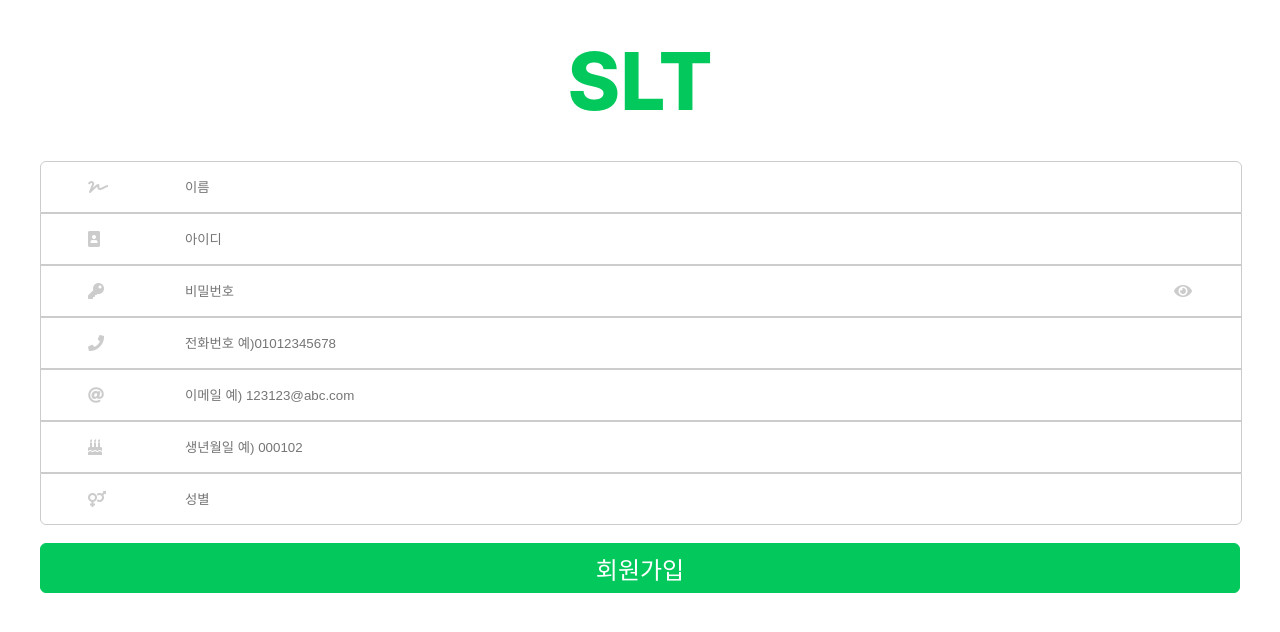
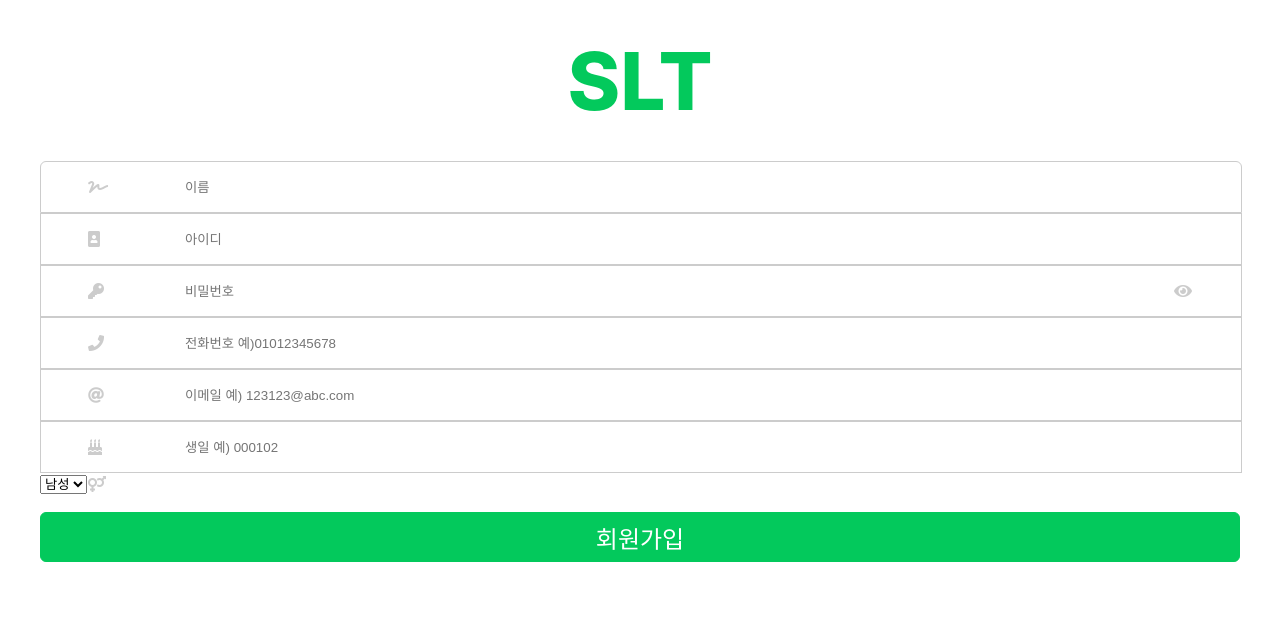
Before and after one commit to signLanguage-interpreter/signLanguageInterpreter, a React (Create React App) app: page /join in a window 1280 px wide. Shown: the top 632 px of the page. Built offline with nearby package versions, Linux system fonts and the light colour scheme.

Commit message:
change join state

```diff
--- a/src/Components/Join/Join.tsx
+++ b/src/Components/Join/Join.tsx
@@ -3,19 +3,23 @@ import React, { useRef, useState } from "react";
 import "./Join.scss";
 
 const Join = () => {
+  // ref
   const pw_text = useRef<HTMLInputElement>(null);
 
+  // state
   const [user, setUser] = useState({
-    name: "",
-    id: "",
-    pw: "",
-    phone: "",
-    email: "",
+    username: "",
+    password: "",
+    eMail: "",
+    userNickName: "",
+    cellphone: "",
     birth: "",
     gender: "",
   });
-  const { name, id, pw, phone, email, birth, gender } = user;
+  const { userNickName, username, password, cellphone, eMail, birth, gender } =
+    user;
 
+  // event
   const onEyeClick = () => {
     if (pw_text.current!.type === "password") {
       pw_text.current!.type = "text";
@@ -29,12 +33,22 @@ const Join = () => {
       ...user,
       [e.currentTarget.name]: e.currentTarget.value,
     });
+    console.log(`${[e.currentTarget.name]}: ${e.currentTarget.value}`);
+  };
+
+  const onSelectChange = (e: React.FormEvent<HTMLSelectElement>) => {
+    setUser({
+      ...user,
+      [e.currentTarget.name]: e.currentTarget.value,
+    });
+    console.log(`${[e.currentTarget.name]}: ${e.currentTarget.value}`);
   };
 
   const send = async () => {
     try {
       await axios.post("http://localhost:5000/join", {
-        user,
+        ...user,
+        gender: Boolean(gender),
       });
     } catch (e) {
       console.error(e);
@@ -43,7 +57,7 @@ const Join = () => {
 
   const onSubmit = (e: React.FormEvent) => {
     e.preventDefault();
-    // send();
+    send();
     console.log(user);
   };
 
@@ -57,7 +71,7 @@ const Join = () => {
             <input
               className="input"
               name="name"
-              value={name}
+              value={userNickName}
               onChange={onChange}
               autoComplete="off"
               placeholder="이름"
@@ -68,7 +82,7 @@ const Join = () => {
             <input
               className="input"
               name="id"
-              value={id}
+              value={username}
               onChange={onChange}
               autoComplete="off"
               placeholder="아이디"
@@ -80,7 +94,7 @@ const Join = () => {
               type="password"
               className="input"
               name="pw"
-              value={pw}
+              value={password}
               onChange={onChange}
               ref={pw_text}
               autoComplete="off"
@@ -93,7 +107,7 @@ const Join = () => {
             <input
               className="input"
               name="phone"
-              value={phone}
+              value={cellphone}
               onChange={onChange}
               autoComplete="off"
               placeholder="전화번호 예)01012345678"
@@ -104,7 +118,7 @@ const Join = () => {
             <input
               className="input"
               name="email"
-              value={email}
+              value={eMail}
               onChange={onChange}
               autoComplete="off"
               placeholder="이메일 예) 123123@abc.com"
@@ -118,19 +132,20 @@ const Join = () => {
               value={birth}
               onChange={onChange}
               autoComplete="off"
-              placeholder="생년월일 예) 000102"
+              placeholder="생일 예) 000102"
             ></input>
           </div>
           <div className="gender_wrapper">
             <i className="fas fa-venus-mars icon"></i>
-            <input
+            <select
+              name="gender"
+              defaultValue={gender}
+              onChange={onSelectChange}
               className="input"
-              name="gender"
-              value={gender}
-              onChange={onChange}
-              autoComplete="off"
-              placeholder="성별"
-            ></input>
+            >
+              <option value="true">남성</option>
+              <option value="false">여성</option>
+            </select>
           </div>
         </div>
         <button type="submit" className="joinBtn">
```
